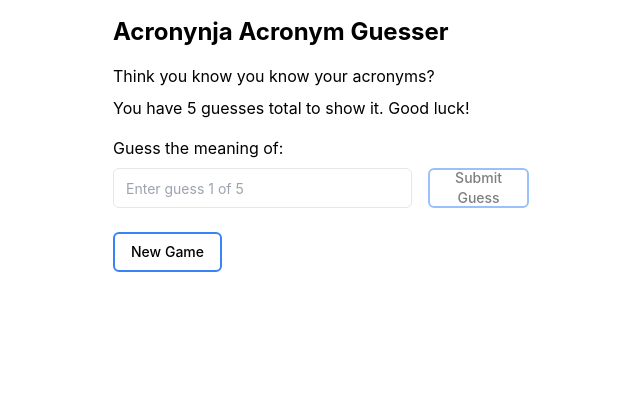
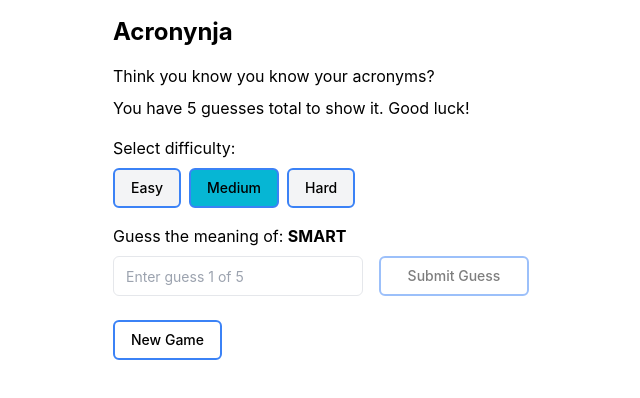
Before and after one commit to mstein166/acronynja, a React (Create React App) app: page / in a window 1280 px wide. Shown: the top 398 px of the page, without its empty margins (319-959 px from the left). Built offline with nearby package versions, Linux system fonts and the light colour scheme.

Commit message:
Updated acronyms and added settings

```diff
--- a/src/App.js
+++ b/src/App.js
@@ -14,48 +14,68 @@ const AcronymGuesser = () => {
   const [gameOver, setGameOver] = useState(false);
   const [message, setMessage] = useState('');
   const [showAnswerButton, setShowAnswerButton] = useState(false);
+  const [difficulty, setDifficulty] = useState('medium');
 
-  const acronyms = [
+  const easyAcronyms = [
     { acronym: 'NASA', words: ['National', 'Aeronautics', 'and', 'Space', 'Administration'] },
+    { acronym: 'WHO', words: ['World', 'Health', 'Organization'] },
     { acronym: 'ASAP', words: ['As', 'Soon', 'As', 'Possible'] },
     { acronym: 'LASER', words: ['Light', 'Amplification', 'by', 'Stimulated', 'Emission', 'of', 'Radiation'] },
     { acronym: 'SCUBA', words: ['Self', 'Contained', 'Underwater', 'Breathing', 'Apparatus'] },
     { acronym: 'RADAR', words: ['Radio', 'Detection', 'And', 'Ranging'] },
-    { acronym: 'SONAR', words: ['Sound', 'Navigation', 'And', 'Ranging'] },
     { acronym: 'UNICEF', words: ['United', 'Nations', 'International', 'Children\'s', 'Emergency', 'Fund'] },
     { acronym: 'POTUS', words: ['President', 'Of', 'The', 'United', 'States'] },
     { acronym: 'SCOTUS', words: ['Supreme', 'Court', 'Of', 'The', 'United', 'States'] },
     { acronym: 'STEM', words: ['Science', 'Technology', 'Engineering', 'Mathematics'] },
-    { acronym: 'SMART', words: ['Specific', 'Measurable', 'Achievable', 'Relevant', 'Time-bound'] },
     { acronym: 'SWOT', words: ['Strengths', 'Weaknesses', 'Opportunities', 'Threats'] },
     { acronym: 'CAPTCHA', words: ['Completely', 'Automated', 'Public', 'Turing', 'test', 'to', 'tell', 'Computers', 'and', 'Humans', 'Apart'] },
     { acronym: 'BASIC', words: ['Beginner\'s', 'All-purpose', 'Symbolic', 'Instruction', 'Code'] },
-    { acronym: 'COBOL', words: ['Common', 'Business', 'Oriented', 'Language'] },
-    { acronym: 'FORTRAN', words: ['Formula', 'Translation'] },
-    { acronym: 'JPEG', words: ['Joint', 'Photographic', 'Experts', 'Group'] },
-    { acronym: 'OPEC', words: ['Organization', 'of', 'Petroleum', 'Exporting', 'Countries'] },
-    { acronym: 'AWOL', words: ['Absent', 'Without', 'Official', 'Leave'] },
+    { acronym: 'IMF', words: ['International', 'Monetary', 'Fund'] },
+    { acronym: 'WHO', words: ['World', 'Health', 'Organization'] },
+    { acronym: 'NATO', words: ['North', 'Atlantic', 'Treaty', 'Organization'] },
+    { acronym: 'OCD', words: ['Obsessive', 'Compulsive', 'Disorder'] },
     { acronym: 'NIMBY', words: ['Not', 'In', 'My', 'Back', 'Yard'] },
     { acronym: 'YOLO', words: ['You', 'Only', 'Live', 'Once'] },
     { acronym: 'FOMO', words: ['Fear', 'Of', 'Missing', 'Out'] },
     { acronym: 'FAQ', words: ['Frequently', 'Asked', 'Questions'] },
-    { acronym: 'DIY', words: ['Do', 'It', 'Yourself'] },
+    { acronym: 'GDP', words: ['Gross', 'Domestic', 'Product'] },
     { acronym: 'BYOB', words: ['Bring', 'Your', 'Own', 'Bottle'] },
+    { acronym: 'PTSD', words: ['Post', 'Traumatic', 'Stress', 'Disorder'] },
+    { acronym: 'DIY', words: ['Do', 'It', 'Yourself'] }
+  ];
+
+  const mediumAcronyms = [
+    { acronym: 'JPEG', words: ['Joint', 'Photographic', 'Experts', 'Group'] },
+    { acronym: 'SMART', words: ['Specific', 'Measurable', 'Achievable', 'Relevant', 'Time-bound'] },
+    { acronym: 'OPEC', words: ['Organization', 'of', 'Petroleum', 'Exporting', 'Countries'] },
+    { acronym: 'AWOL', words: ['Absent', 'Without', 'Official', 'Leave'] },
     { acronym: 'RSVP', words: ['Répondez', 'S\'il', 'Vous', 'Plaît'] },
     { acronym: 'HVAC', words: ['Heating', 'Ventilation', 'and', 'Air', 'Conditioning'] },
     { acronym: 'WYSIWYG', words: ['What', 'You', 'See', 'Is', 'What', 'You', 'Get'] },
+    { acronym: 'BRIC', words: ['Brazil', 'Russia', 'India', 'China'] },
     { acronym: 'LIFO', words: ['Last', 'In', 'First', 'Out'] },
+    { acronym: 'API', words: ['Application', 'Programming', 'Interface'] },
+    { acronym: 'GUI', words: ['Graphical', 'User', 'Interface'] },
+    { acronym: 'SEO', words: ['Search', 'Engine', 'Optimization'] },
+    { acronym: 'PIN', words: ['Personal', 'Identification', 'Number'] },
+    { acronym: 'CRM', words: ['Customer', 'Relationship', 'Management'] },
+    { acronym: 'CMS', words: ['Content', 'Management', 'System'] },
+    { acronym: 'PDF', words: ['Portable', 'Document', 'Format'] },
+    { acronym: 'DNA', words: ['Deoxyribonucleic', 'Acid'] },
+    { acronym: 'RNA', words: ['Ribonucleic', 'Acid'] },
     { acronym: 'FIFO', words: ['First', 'In', 'First', 'Out'] },
+    { acronym: 'LED', words: ['Light', 'Emitting', 'Diode'] },
+    { acronym: 'RAM', words: ['Random', 'Access', 'Memory'] },
+    { acronym: 'DNS', words: ['Domain', 'Name', 'System'] }
+  ];
+
+  const hardAcronyms = [
+    { acronym: 'SONAR', words: ['Sound', 'Navigation', 'And', 'Ranging'] },
+    { acronym: 'USB', words: ['Universal', 'Serial', 'Bus'] },
     { acronym: 'BIOS', words: ['Basic', 'Input/Output', 'System'] },
     { acronym: 'ADHD', words: ['Attention', 'Deficit', 'Hyperactivity', 'Disorder'] },
-    { acronym: 'PTSD', words: ['Post', 'Traumatic', 'Stress', 'Disorder'] },
-    { acronym: 'OCD', words: ['Obsessive', 'Compulsive', 'Disorder'] },
-    { acronym: 'DNA', words: ['Deoxyribonucleic', 'Acid'] },
-    { acronym: 'RNA', words: ['Ribonucleic', 'Acid'] },
-    { acronym: 'GDP', words: ['Gross', 'Domestic', 'Product'] },
-    { acronym: 'IMF', words: ['International', 'Monetary', 'Fund'] },
-    { acronym: 'WHO', words: ['World', 'Health', 'Organization'] },
-    { acronym: 'NATO', words: ['North', 'Atlantic', 'Treaty', 'Organization'] },
+    { acronym: 'COBOL', words: ['Common', 'Business', 'Oriented', 'Language'] },
+    { acronym: 'FORTRAN', words: ['Formula', 'Translation'] },
     { acronym: 'UNESCO', words: ['United', 'Nations', 'Educational', 'Scientific', 'and', 'Cultural', 'Organization'] },
     { acronym: 'IAEA', words: ['International', 'Atomic', 'Energy', 'Agency'] },
     { acronym: 'OPEC', words: ['Organization', 'of', 'the', 'Petroleum', 'Exporting', 'Countries'] },
@@ -72,7 +92,6 @@ const AcronymGuesser = () => {
     { acronym: 'MERCOSUR', words: ['Mercado', 'Común', 'del', 'Sur'] },
     { acronym: 'SAARC', words: ['South', 'Asian', 'Association', 'for', 'Regional', 'Cooperation'] },
     { acronym: 'APEC', words: ['Asia-Pacific', 'Economic', 'Cooperation'] },
-    { acronym: 'BRIC', words: ['Brazil', 'Russia', 'India', 'China'] },
     { acronym: 'BENELUX', words: ['Belgium', 'Netherlands', 'Luxembourg'] },
     { acronym: 'INTERPOL', words: ['International', 'Criminal', 'Police', 'Organization'] },
     { acronym: 'EUROPOL', words: ['European', 'Union', 'Agency', 'for', 'Law', 'Enforcement', 'Cooperation'] },
@@ -95,20 +114,15 @@ const AcronymGuesser = () => {
     { acronym: 'CSS', words: ['Cascading', 'Style', 'Sheets'] },
     { acronym: 'PHP', words: ['PHP:', 'Hypertext', 'Preprocessor'] },
     { acronym: 'SQL', words: ['Structured', 'Query', 'Language'] },
-    { acronym: 'API', words: ['Application', 'Programming', 'Interface'] },
     { acronym: 'AJAX', words: ['Asynchronous', 'JavaScript', 'and', 'XML'] },
     { acronym: 'JSON', words: ['JavaScript', 'Object', 'Notation'] },
     { acronym: 'REST', words: ['Representational', 'State', 'Transfer'] },
     { acronym: 'SOAP', words: ['Simple', 'Object', 'Access', 'Protocol'] },
     { acronym: 'XML', words: ['eXtensible', 'Markup', 'Language'] },
     { acronym: 'VOIP', words: ['Voice', 'Over', 'Internet', 'Protocol'] },
-    { acronym: 'CRM', words: ['Customer', 'Relationship', 'Management'] },
     { acronym: 'ERP', words: ['Enterprise', 'Resource', 'Planning'] },
-    { acronym: 'SEO', words: ['Search', 'Engine', 'Optimization'] },
-    { acronym: 'CMS', words: ['Content', 'Management', 'System'] },
     { acronym: 'EDI', words: ['Electronic', 'Data', 'Interchange'] },
     { acronym: 'OCR', words: ['Optical', 'Character', 'Recognition'] },
-    { acronym: 'GUI', words: ['Graphical', 'User', 'Interface'] },
     { acronym: 'IDE', words: ['Integrated', 'Development', 'Environment'] },
     { acronym: 'SDK', words: ['Software', 'Development', 'Kit'] },
     { acronym: 'BLOB', words: ['Binary', 'Large', 'Object'] },
@@ -121,11 +135,22 @@ const AcronymGuesser = () => {
     // ... (the rest of the acronyms remain the same as in the previous version)
   ];
 
+  const getAcronyms = () => {
+    switch (difficulty) {
+      case 'easy':
+        return easyAcronyms;
+      case 'hard':
+        return hardAcronyms;
+      default:
+        return mediumAcronyms;
+    }
+  };
   // useEffect(() => {
   //   newGame();
   // }, []);
 
   const newGame = () => {
+    const acronyms = getAcronyms();
     const randomAcronym = acronyms[Math.floor(Math.random() * acronyms.length)];
     setAcronym(randomAcronym.acronym);
     setAnswer(randomAcronym.words);
@@ -136,12 +161,20 @@ const AcronymGuesser = () => {
     setShowAnswerButton(false);
   };
 
+useEffect(() => {
+    newGame();
+  }, [difficulty]);
+
   const handleGuess = () => {
     if (guesses.length >= 5 || gameOver) return;
 
     const guessWords = currentGuess.split(' ');
     const guessesLeft = 5 - (guesses.length + 1);
-    setMessage(`You have ${guessesLeft} guesses left`);
+    setMessage(
+      <span className={`font-bold ${guessesLeft === 1 ? 'text-red-500' : ''}`}>
+        You have {guessesLeft} {guessesLeft === 1 ? 'guess' : 'guesses'} left!
+      </span>
+    );
     const newFeedback = guessWords.map((word, index) => {
       if (word.toLowerCase() === answer[index]?.toLowerCase()) {
         return 'correct';
@@ -174,11 +207,39 @@ const AcronymGuesser = () => {
     setMessage(`Game over! The correct answer was: ${answer.join(' ')}`); // Show the correct answer
   };
 
+  const handleDifficultyChange = (newDifficulty) => {
+    setDifficulty(newDifficulty);
+  };
+
   return (
     <div className="p-4 max-w-md mx-auto">
-      <h1 className="text-2xl font-bold mb-4">Acronynja Acronym Guesser</h1>
+      <h1 className="text-2xl font-bold mb-4">Acronynja</h1>
       <p className="mb-2">Think you know you know your acronyms?</p>
       <p className="mb-4">You have 5 guesses total to show it. Good luck!</p>
+
+      <div className="mb-4">
+        <p className="mb-2">Select difficulty:</p>
+        <div className="flex space-x-2">
+          <Button
+            onClick={() => handleDifficultyChange('easy')}
+            className={difficulty === 'easy' ? 'bg-green-400' : 'bg-gray-100'}
+          >
+            Easy
+          </Button>
+          <Button
+            onClick={() => handleDifficultyChange('medium')}
+            className={difficulty === 'medium' ? 'bg-cyan-500' : 'bg-gray-100'}
+          >
+            Medium
+          </Button>
+          <Button
+            onClick={() => handleDifficultyChange('hard')}
+            className={difficulty === 'hard' ? 'bg-red-500' : 'bg-gray-100'}
+          >
+            Hard
+          </Button>
+        </div>
+      </div>
       <p className="mb-2">Guess the meaning of: <strong>{acronym}</strong></p>
 
 
@@ -200,21 +261,23 @@ const AcronymGuesser = () => {
       ))}
 
       {!gameOver && (
-        <div className="flex space-x-4 mb-4">
+        <div className="relative flex space-x-4 mb-4 min-w-[150px]">
           <Input
             type="text"
             value={currentGuess}
             onChange={(e) => setCurrentGuess(e.target.value)}
             placeholder={`Enter guess ${guesses.length + 1} of 5`}
-            className="mb-2"
+            className="mb-2 w-full min-w-[200px]"
           />
-          <Button onClick={handleGuess} disabled={!currentGuess}>Submit Guess</Button>
+          <Button onClick={handleGuess} disabled={!currentGuess} className="relative flex px-6 min-w-[150px]">
+            <span className="absolute top-0 right-0 mt-1 mr-1 flex h-3 w-3">
+            </span>
+            Submit Guess
+          </Button>
 
   {showAnswerButton && !gameOver && (
     <Button className="relative flex items-center justify-center px-6 min-w-[200px] whitespace-nowrap" onClick={handleShowAnswer}>
       <span className="absolute top-0 right-0 mt-1 mr-1 flex h-3 w-3">
-        <span className="animate-ping absolute inline-flex h-full w-full rounded-full bg-sky-400 opacity-75"></span>
-        <span className="relative inline-flex rounded-full h-3 w-3 bg-sky-500"></span>
       </span>
       Show me the answer!
     </Button>
```
